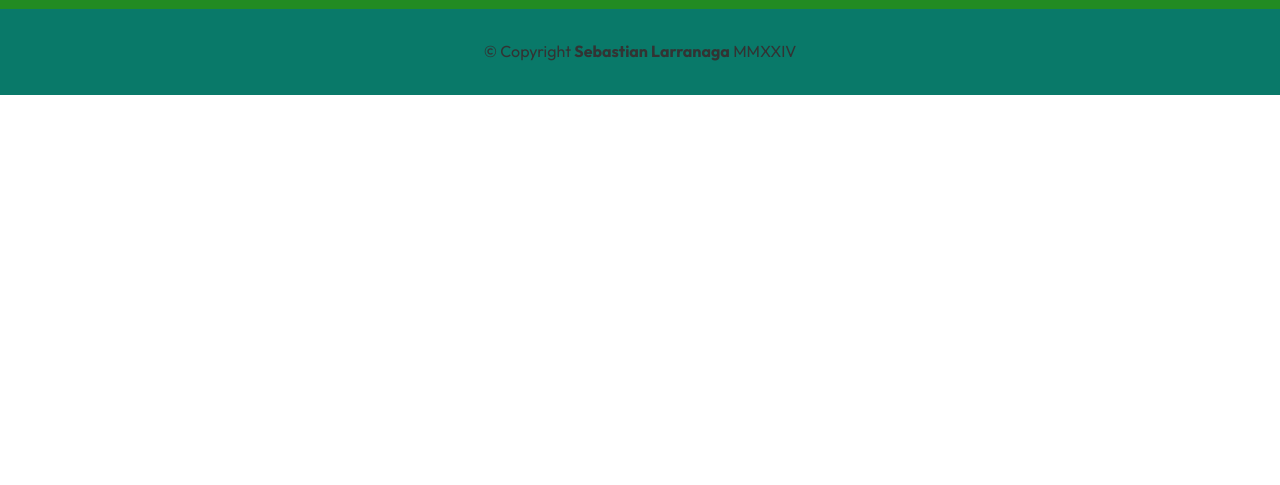
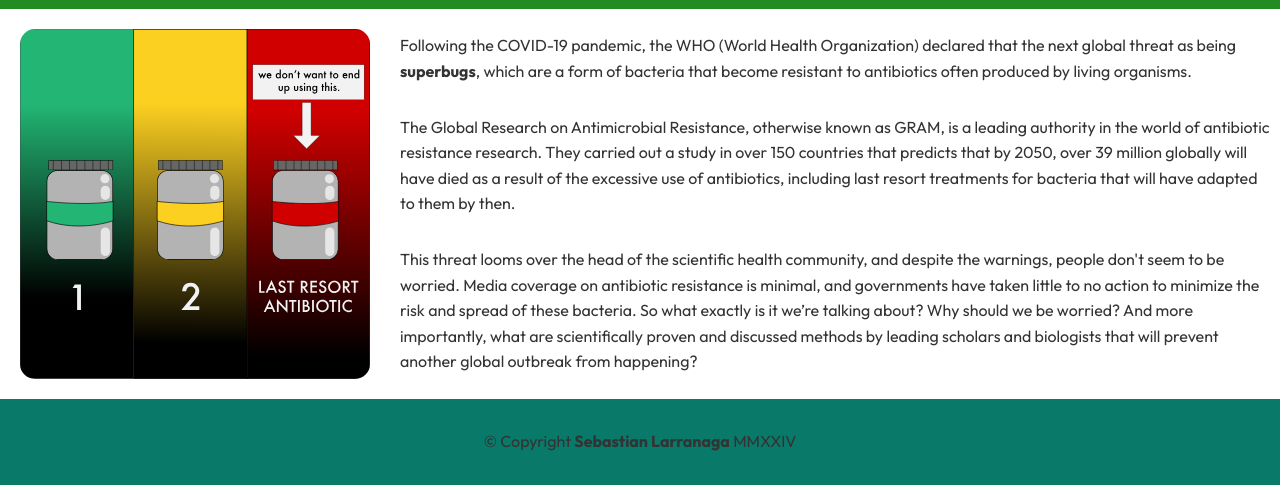
Before and after one commit to SebastianLarranaga/Assignment-2, a plain HTML site: page superbugs-explained.html in a window 1280 px wide. Shown: the part 507-992 px from the top of the page. Before the commit the page ends 800 px from the top, so only its background shows below. Drawn offline with Linux system fonts and the light colour scheme; a web font is replaced by a local one.

Commit message:
Changed formatting on explanation and prevention sites.

```diff
--- a/superbugs-explained.html
+++ b/superbugs-explained.html
@@ -18,16 +18,44 @@
             <h1>S U P E R B U G S</h1>
             <h2>and the horror story of ANTIBIOTIC RESISTANT BACTERIA<h2>
         </div>
-        <nav>
-            <a href="index.html">INTRODUCTION</a>
-            <a href="superbugs-explained.html">EXPLANATION</a>
-            <a href="superbug-prevention.html">PREVENTION</a>
-        </nav>
+        <div>
+            <nav>
+                <a href="index.html">INTRODUCTION</a>
+                <a href="superbugs-explained.html">EXPLANATION</a>
+                <a href="superbug-prevention.html">PREVENTION</a>
+            </nav>
         </div>
     </header>
     <section>
         <h3>- EXPLANATION -</h3>
+        <div class="grid-parent">
+            <img class="intro-bkg" src="images/Last Resort Antibiotic.svg" alt="Last Resort Antibiotics">
+            <div>
+                <p>Following the COVID-19 pandemic, the WHO (World Health Organization) declared that the next global
+                    threat
+                    as being <strong>superbugs</strong>, which are a form of bacteria that become resistant to
+                    antibiotics
+                    often produced by
+                    living organisms. </p>
+                <p>The Global Research on Antimicrobial Resistance, otherwise known as GRAM, is a leading authority in
+                    the
+                    world of antibiotic resistance research. They carried out a study in over 150 countries that
+                    predicts
+                    that by 2050, over 39 million
+                    globally will have died as a result of the excessive use of antibiotics, including last resort
+                    treatments for bacteria that will have adapted to them by then.</p>
+                <p>This threat looms over the head of the scientific health community, and despite the warnings, people
+                    don't seem to be worried. Media coverage on antibiotic resistance is minimal, and governments have
+                    taken
+                    little to no action to minimize the risk and spread of these bacteria. So what exactly is it we’re
+                    talking about? Why should we be worried? And more importantly, what are scientifically proven and
+                    discussed methods by leading scholars and biologists that will prevent another global outbreak from
+                    happening?
 
+                </p>
+            </div>
+        </div>
+        </div>
     </section>
 </body>
 
```
Also changed, not shown: superbug-prevention.html (+27 -1 lines).
